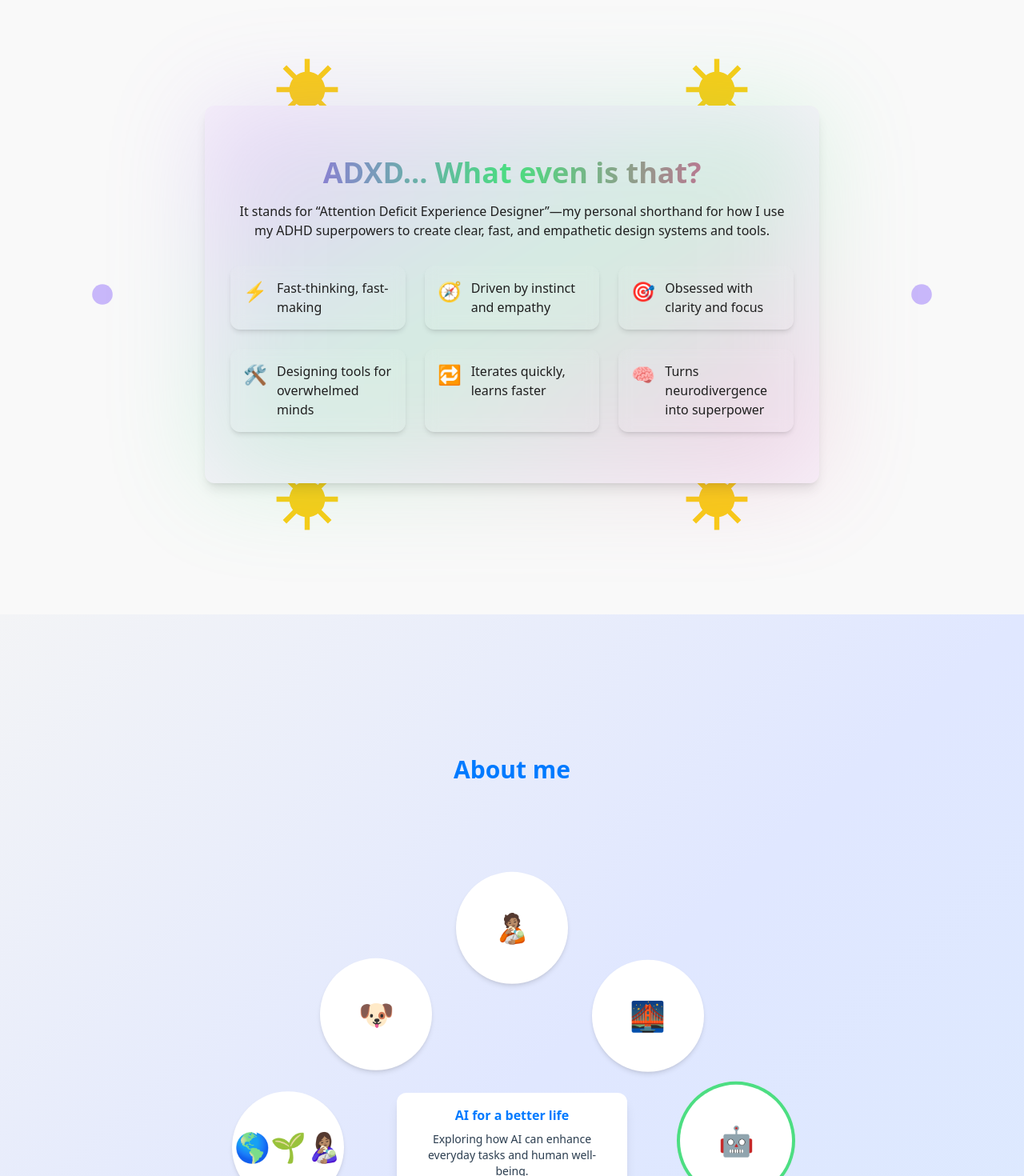
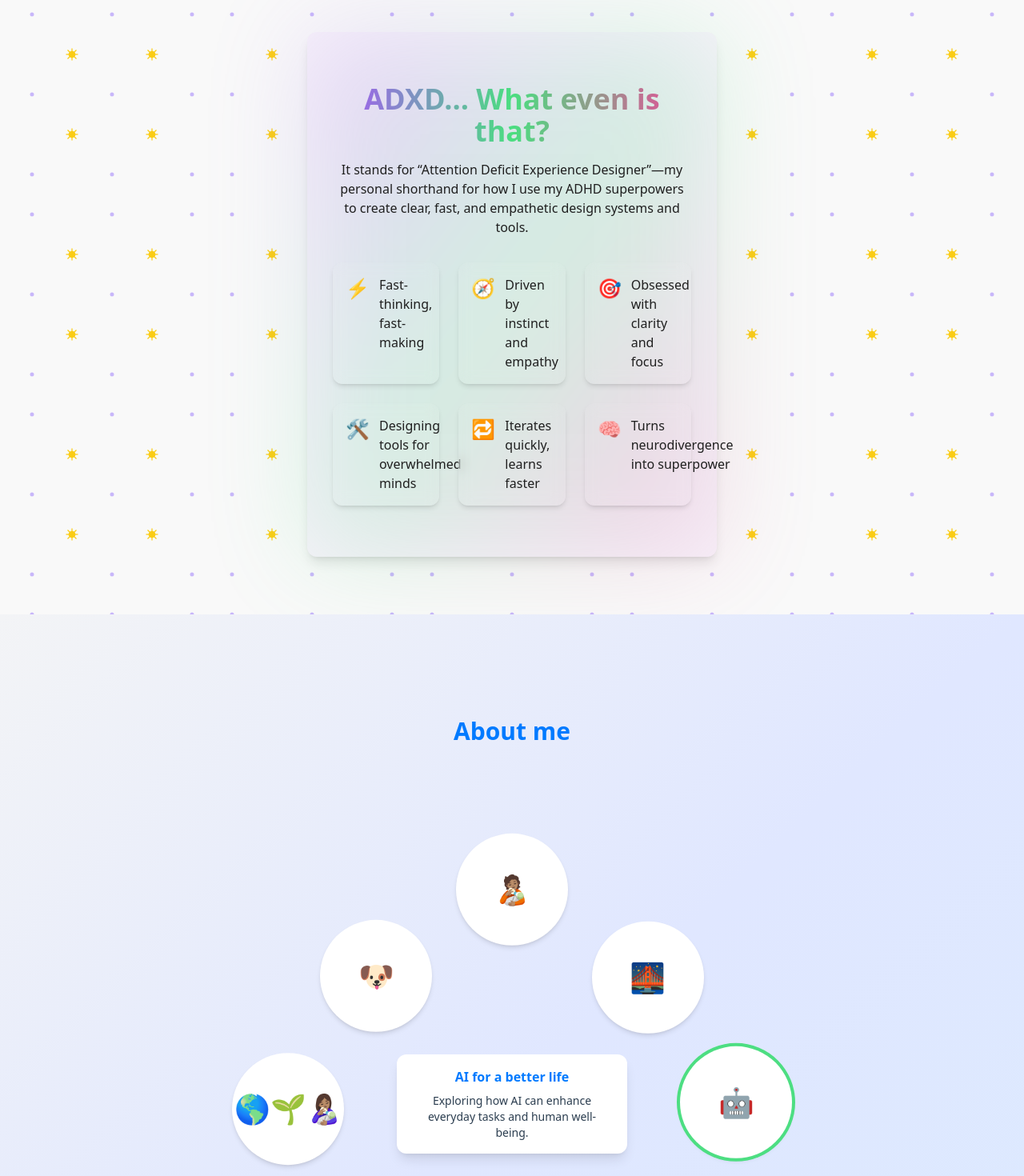
Before and after one commit to adxdivory/my-portfolio, a Next.js app: page / in a window 1280 px wide. Shown: the part 920-2390 px from the top of the page at 80% size. Built offline with nearby package versions, Linux system fonts and the light colour scheme.

Commit message:
minor tweaks to background and div sizes

```diff
--- a/src/app/page.js
+++ b/src/app/page.js
@@ -118,9 +118,9 @@ export default function Home() {
         </section>
 
         <section id="adxd" className={styles.sections + ' relative overflow-hidden bg-fixed bg-center bg-cover min-h-screen flex items-center justify-center ' + (darkMode
-  ? 'bg-[url("/assets/pattern-dark.svg")] bg-[#0a0a0a] text-white'
-  : 'bg-[url("/assets/pattern-light.svg")] bg-[#f9f9f9] text-black')}>
-          <div className={"relative z-10 mx-auto px-4 sm:px-6 lg:px-8 py-16 max-w-md sm:max-w-3xl rounded-xl shadow-lg " + (darkMode ? " bg-containerDark" : " bg-containerLight")}>
+  ? 'bg-[url("/assets/pattern-dark.svg")] bg-[#0a0a0a] bg-[length:150px_150px] sm:bg-[length:200px_200px] md:bg-[length:250px_250px] text-white'
+  : 'bg-[url("/assets/pattern-light.svg")] bg-[#f9f9f9] bg-[length:150px_150px] sm:bg-[length:200px_200px] md:bg-[length:250px_250px] text-black')}>
+          <div className={"relative z-10 mx-auto px-4 sm:px-6 lg:px-8 py-16 max-w-sm sm:max-w-lg rounded-xl shadow-lg " + (darkMode ? " bg-containerDark" : " bg-containerLight")}>
             {/* Decorative Background */}
             <motion.div
               initial={{ opacity: 0 }}
@@ -169,7 +169,7 @@ export default function Home() {
         <section id="about" className={styles.sections + ' ' + styles.about + ' relative overflow-hidden min-h-screen ' + (darkMode
   ? 'bg-gradient-to-b from-[#141414] via-[#1c1c1c] to-[#2a2a2a]'
   : 'bg-gradient-to-br from-gray-100 via-indigo-100 to-blue-100 text-black')}>
-          <div className="relative z-10 pt-32 md:pt-24 w-full text-white text-center">
+          <div className="relative z-10 pt-10 md:pt-12 w-full text-white text-center">
             <AboutMeConstellation />
           </div>
         </section>
@@ -182,8 +182,8 @@ export default function Home() {
 
 
         <section id="contact" className={styles.sections + ' ' + styles.contact + ' relative overflow-hidden bg-fixed bg-center bg-cover min-h-screen flex items-center justify-center ' + (darkMode
-  ? 'bg-[url("/assets/pattern-dark.svg")] bg-[#0a0a0a] text-white'
-  : 'bg-[url("/assets/pattern-light.svg")] bg-[#f9f9f9] text-black')}>
+  ? 'bg-[url("/assets/pattern-dark.svg")] bg-[#0a0a0a] bg-[length:150px_150px] sm:bg-[length:200px_200px] md:bg-[length:250px_250px] text-white'
+  : 'bg-[url("/assets/pattern-light.svg")] bg-[#f9f9f9] bg-[length:150px_150px] sm:bg-[length:200px_200px] md:bg-[length:250px_250px] text-black')}>
           <div className={"relative z-10 mx-auto px-4 sm:px-6 lg:px-8 py-16 max-w-md sm:max-w-3xl rounded-xl shadow-lg " + (darkMode ? " bg-containerDark" : " bg-containerLight")}>
             {/* Decorative Background */}
             <motion.div
```
